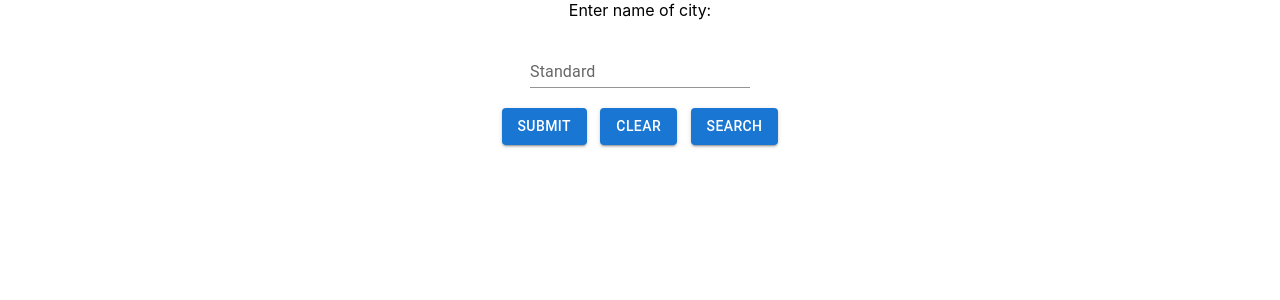
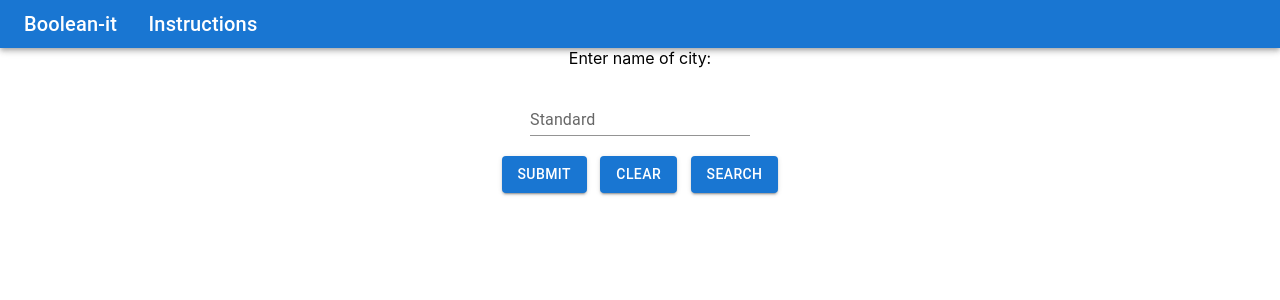
Before and after one commit to vibhaskamal/weather-app, a React (Create React App) app: page / in a window 1280 px wide. Shown: the top 300 px of the page. Built offline with nearby package versions, Linux system fonts and the light colour scheme.

Commit message:
Added react router and created components

```diff
--- a/package.json
+++ b/package.json
@@ -11,6 +11,7 @@
     "@testing-library/user-event": "^12.1.10",
     "react": "^17.0.2",
     "react-dom": "^17.0.2",
+    "react-router-dom": "^6.0.2",
     "react-scripts": "4.0.3",
     "web-vitals": "^1.0.1"
   },
--- a/src/App.js
+++ b/src/App.js
@@ -1,14 +1,19 @@
-import React, { useState, useEffect } from 'react';
+import React, { useState } from 'react';
 import { api_key } from './data.js';
 import './App.css';
 import TextField from '@mui/material/TextField';
 import Button from '@mui/material/Button';
+import AppBar from '@mui/material/AppBar';
+import Toolbar from '@mui/material/Toolbar';
+import Typography from '@mui/material/Typography';
+import { BrowserRouter, Link } from "react-router-dom";
+import Weather from './components/weather.js';
 
 function App() {
   let [userInput, setUserInput] = useState('');
-  const [isLoading, setIsLoading] = useState(false);
-  const [weatherData, setWeatherData] = useState({});
-  const [apiError, setApiError] = useState({});
+  // const [isLoading, setIsLoading] = useState(false);
+  // const [weatherData, setWeatherData] = useState({});
+  // const [apiError, setApiError] = useState({});
 
   function handleInputChange(e) {
     setUserInput(e.target.value);
@@ -20,10 +25,6 @@ function App() {
 
   function handleClear() {
     setUserInput('');
-  }
-
-  function handleSearch(cityValue) {
-    getLocationWeather(cityValue)
   }
 
   async function getLocationWeather(city) {
@@ -62,8 +63,20 @@ function App() {
   }
 
   return (
+    <BrowserRouter>
       <div className="App">
-      Enter name of city:<br />
+        <AppBar position="static">
+          <Toolbar variant="dense">
+            <Typography variant="h6" color="inherit" component="div">
+              <Link  to="/" style={{ color: 'white', 'textDecoration': 'none' }} underline="none">Boolean-it</Link >
+            </Typography>
+            &nbsp;&nbsp;&nbsp;&nbsp;&nbsp;&nbsp;&nbsp;
+            <Typography variant="h6" color="inherit" component="div">
+              <Link  to="/instructions" style={{ color: 'white', 'textDecoration': 'none' }} underline="none">Instructions</Link >
+            </Typography>
+          </Toolbar>
+        </AppBar>
+        {/* Enter name of city:<br />
         <br />
         <TextField id="standard-basic" value={userInput} onChange={handleInputChange} label="Standard" variant="standard" />
         <br /> <br />
@@ -71,9 +84,12 @@ function App() {
         &nbsp;&nbsp;&nbsp;
         <Button variant="contained" onClick={handleClear}>Clear</Button>
         &nbsp;&nbsp;&nbsp;
-      <Button variant="contained" onClick={() => handleSearch(userInput)}>Search</Button>
-      <br /><br />
+        <Button variant="contained" onClick={() => getLocationWeather(userInput)}>Search</Button>
+        <br /><br /> */}
+        <Weather />
+
       </div>
+    </BrowserRouter>
   );
 }
 
--- /dev/null
+++ b/src/components/weather.js
@@ -0,0 +1,78 @@
+import React, { useState } from 'react';
+import { api_key } from '../data.js';
+import '../App.css';
+import TextField from '@mui/material/TextField';
+import Button from '@mui/material/Button';
+// import { BrowserRouter } from "react-router-dom";
+
+function Weather() {
+  let [userInput, setUserInput] = useState('');
+  // const [isLoading, setIsLoading] = useState(false);
+  // const [weatherData, setWeatherData] = useState({});
+  // const [apiError, setApiError] = useState({});
+
+  function handleInputChange(e) {
+    setUserInput(e.target.value);
+  }
+
+  function handleSubmit() {
+    console.log('userInput: ', userInput);
+  }
+
+  function handleClear() {
+    setUserInput('');
+  }
+
+  async function getLocationWeather(city) {
+    try {
+      const result = await fetch(`http://api.openweathermap.org/geo/1.0/direct?q=${city},AU&limit=5&appid=${api_key}`);
+
+      if (result.status === 200) {
+        let result_data = await result.json();
+        const lat = result_data[0].lat;
+        const lon = result_data[0].lon;
+        console.log('lat lon: ', result_data[0].lat, result_data[0].lon);
+        getWeatherData(lat, lon);
+        return { success: true, data: await result.json() };
+      }
+
+      return { success: false, error: result.statusText };
+    } catch (ex) {
+      return { success: false, error: ex.message };
+    }
+  }
+
+  async function getWeatherData(lat, lon) {
+    try {
+      const result = await fetch(`https://api.openweathermap.org/data/2.5/onecall?lat=${lat}&lon=${lon}&exclude=current,minutely,hourly,alerts&units=metric&appid=${api_key}`);
+
+      if (result.status === 200) {
+        let result_data = await result.json();
+        console.log('result: ', result_data);
+        return { success: true, data: await result.json() };
+      }
+
+      return { success: false, error: result.statusText };
+    } catch (ex) {
+      return { success: false, error: ex.message };
+    }
+  }
+
+  return (
+      <div className="App">
+        Enter name of city:<br />
+        <br />
+        <TextField id="standard-basic" value={userInput} onChange={handleInputChange} label="Standard" variant="standard" />
+        <br /> <br />
+        <Button variant="contained" onClick={handleSubmit}>Submit</Button>
+        &nbsp;&nbsp;&nbsp;
+        <Button variant="contained" onClick={handleClear}>Clear</Button>
+        &nbsp;&nbsp;&nbsp;
+        <Button variant="contained" onClick={() => getLocationWeather(userInput)}>Search</Button>
+        <br /><br />
+
+      </div>
+  );
+}
+
+export default Weather;
```
Also changed, not shown: 1 other file (tests, documents, lock files or other folders). Lines whose indentation alone changed are shown as unchanged.
